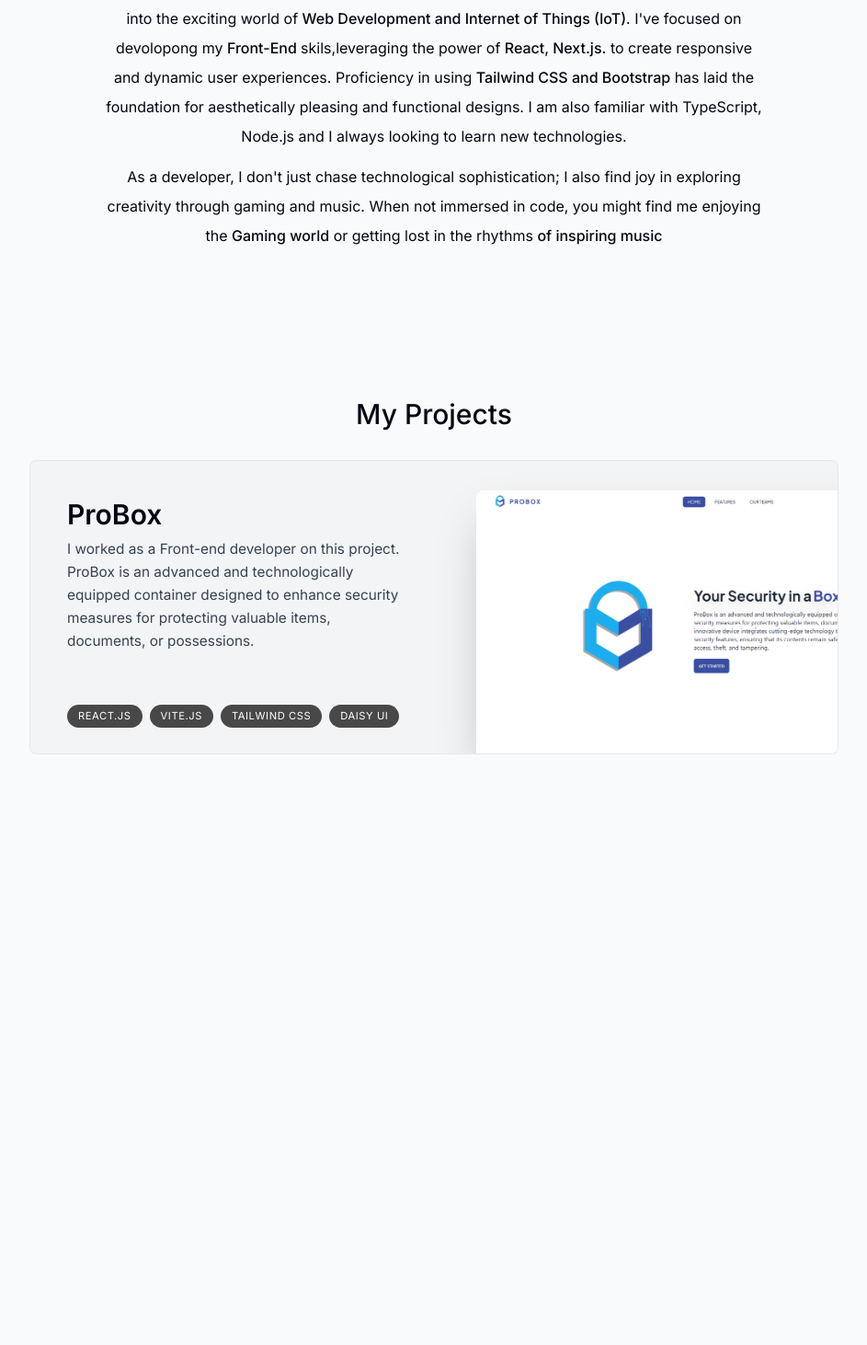
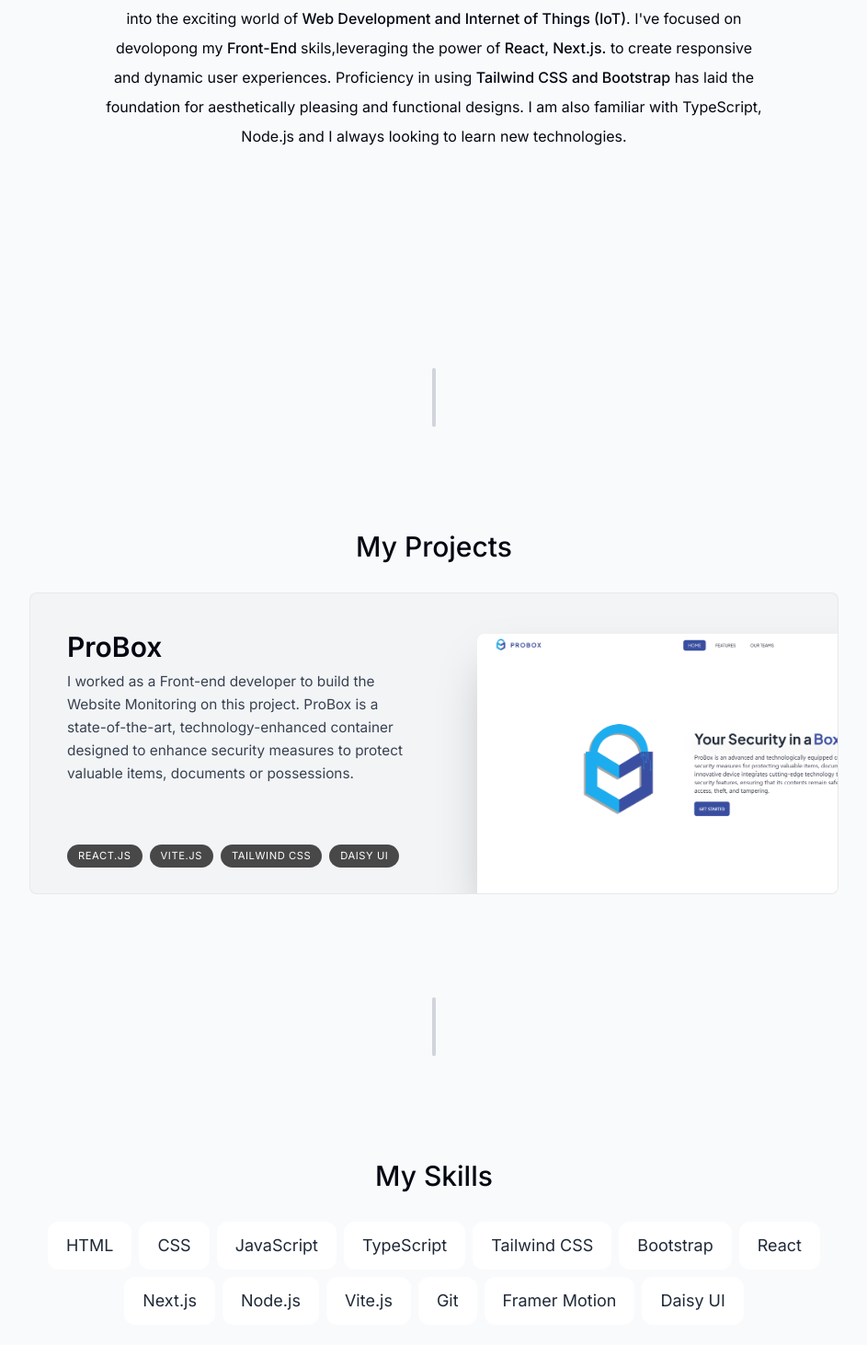
Before and after one commit to raiputradrmwn/portfolio-rhn, a Next.js app: page / in a window 1280 px wide. Shown: the part 1024-2486 px from the top of the page at 92% size, without its empty margins (168-1111 px from the left). Built offline with nearby package versions, Linux system fonts and the light colour scheme.

Commit message:
add skills

```diff
--- a/app/page.tsx
+++ b/app/page.tsx
@@ -2,6 +2,7 @@ import About from "@/components/about";
 import Intro from "@/components/intro";
 import Projects from "@/components/projects";
 import SectionDivider from "@/components/section-div";
+import Skills from "@/components/skills";
 
 export default function Home() {
   return (
@@ -9,7 +10,10 @@ export default function Home() {
       <Intro />
       <SectionDivider/>
       <About/>
+      <SectionDivider/>
       <Projects/>
+      <SectionDivider/>
+      <Skills/>
     </main>
   )
 }
--- a/components/about.tsx
+++ b/components/about.tsx
@@ -10,7 +10,7 @@ export default function About() {
   return (
     <motion.section
       ref={ref}
-      className="mb-28 max-w-[45rem] text-center leading-8 sm:mb-40 scroll-mt-28"
+      className="mb-28 max-w-[45rem] text-center leading-8 sm:mb-13 scroll-mt-28"
       initial={{ opacity: 0, y: 100 }}
       animate={{ opacity: 1, y: 0 }}
       transition={{ delay: 0.175 }}
@@ -34,14 +34,6 @@ export default function About() {
         also familiar with TypeScript, Node.js and I always looking to learn new
         technologies.
       </p>
-
-      <p>
-        As a developer, I don't just chase technological sophistication; I also
-        find joy in exploring creativity through gaming and music. When not
-        immersed in code, you might find me enjoying the{" "}
-        <span className="font-medium">Gaming world</span> or getting lost in the
-        rhythms <span className="font-medium">of inspiring music</span>
-      </p>
     </motion.section>
   );
 }
--- a/components/project.tsx
+++ b/components/project.tsx
@@ -33,7 +33,7 @@ export default function Project({
         }}
         className="group mb-3 sm:mb-8 last:mb-0"
       >
-        <section className="bg-gray-100 max-w-[55rem] border border-black/5 rounded-lg overflow-hidden sm:pr-8 relative sm:h-[20rem] hover:bg-gray-200 transition sm:group-even:pl-8 ">
+        <section className="bg-gray-100 max-w-[55rem] border border-black/5 rounded-lg overflow-hidden sm:pr-8 relative sm:h-[20.50rem] hover:bg-gray-200 transition sm:group-even:pl-8 ">
           <div className="pt-4 pb-7 px-5 sm:pl-10 sm:pr-2 sm:pt-10 sm:max-w-[50%] flex flex-col h-full sm:group-even:ml-[18rem]">
             <h3 className="text-3xl font-semibold">{title}</h3>
             <p className="text-[0.96rem] mt-2 leading-relaxed text-gray-700 ">
@@ -55,7 +55,7 @@ export default function Project({
             src={imageUrl}
             alt="Project I worked on"
             quality={95}
-            className="absolute hidden sm:block top-8 -right-40 w-[34.55rem] rounded-t-lg shadow-2xl
+            className="absolute hidden sm:block top-11 -right-40 w-[34.50rem] rounded-t-lg shadow-2xl
         transition
         group-hover:scale-[1.04]
         group-hover:-translate-x-3
--- /dev/null
+++ b/components/skills.tsx
@@ -0,0 +1,52 @@
+"use client";
+
+import React from "react";
+import SectionHeading from "./section-heading";
+import { skillsData } from "@/lib/data";
+import { motion } from "framer-motion";
+import { useSectionInView } from "@/lib/hook";
+
+const fadeInAnimationVariants = {
+  initial: {
+    opacity: 0,
+    y: 100,
+  },
+  animate: (index: number) => ({
+    opacity: 1,
+    y: 0,
+    transition: {
+      delay: 0.05 * index,
+    },
+  }),
+};
+
+export default function Skills() {
+  const { ref } = useSectionInView("Skills");
+
+  return (
+    <section
+      id="skills"
+      ref={ref}
+      className="mb-28 max-w-[53rem] scroll-mt-28 text-center sm:mb-40"
+    >
+      <SectionHeading>My skills</SectionHeading>
+      <ul className="flex flex-wrap justify-center gap-2 text-lg text-gray-800">
+        {skillsData.map((skill, index) => (
+          <motion.li
+            className="bg-white borderBlack rounded-xl px-5 py-3"
+            key={index}
+            variants={fadeInAnimationVariants}
+            initial="initial"
+            whileInView="animate"
+            viewport={{
+              once: true,
+            }}
+            custom={index}
+          >
+            {skill}
+          </motion.li>
+        ))}
+      </ul>
+    </section>
+  );
+}
--- a/lib/data.ts
+++ b/lib/data.ts
@@ -27,7 +27,7 @@ export const projectsData = [
   {
     title: "ProBox",
     description:
-      "I worked as a Front-end developer on this project.  ProBox is an advanced and technologically equipped container designed to enhance security measures for protecting valuable items, documents, or possessions.",
+      "I worked as a Front-end developer to build the Website Monitoring on this project.  ProBox is a state-of-the-art, technology-enhanced container designed to enhance security measures to protect valuable items, documents or possessions.",
     tags: ["React.js", "Vite.js", "Tailwind CSS", "Daisy UI"],
     imageUrl: Probox,
     link:"https://medium.com/@cpslaboratory2324/probox-tempat-penyimpanan-dengan-keamanan-cerdas-menggunakan-teknologi-rfid-f4bdd1535813",
@@ -39,12 +39,13 @@ export const skillsData = [
   "CSS",
   "JavaScript",
   "TypeScript",
+  "Tailwind CSS",
+  "Bootstrap",
   "React",
   "Next.js",
   "Node.js",
+  "Vite.js",
   "Git",
-  "Tailwind CSS",
   "Framer Motion",
-  "Vite.js",
-  "Daisy UI"
+  "Daisy UI",
 ] as const;
```
